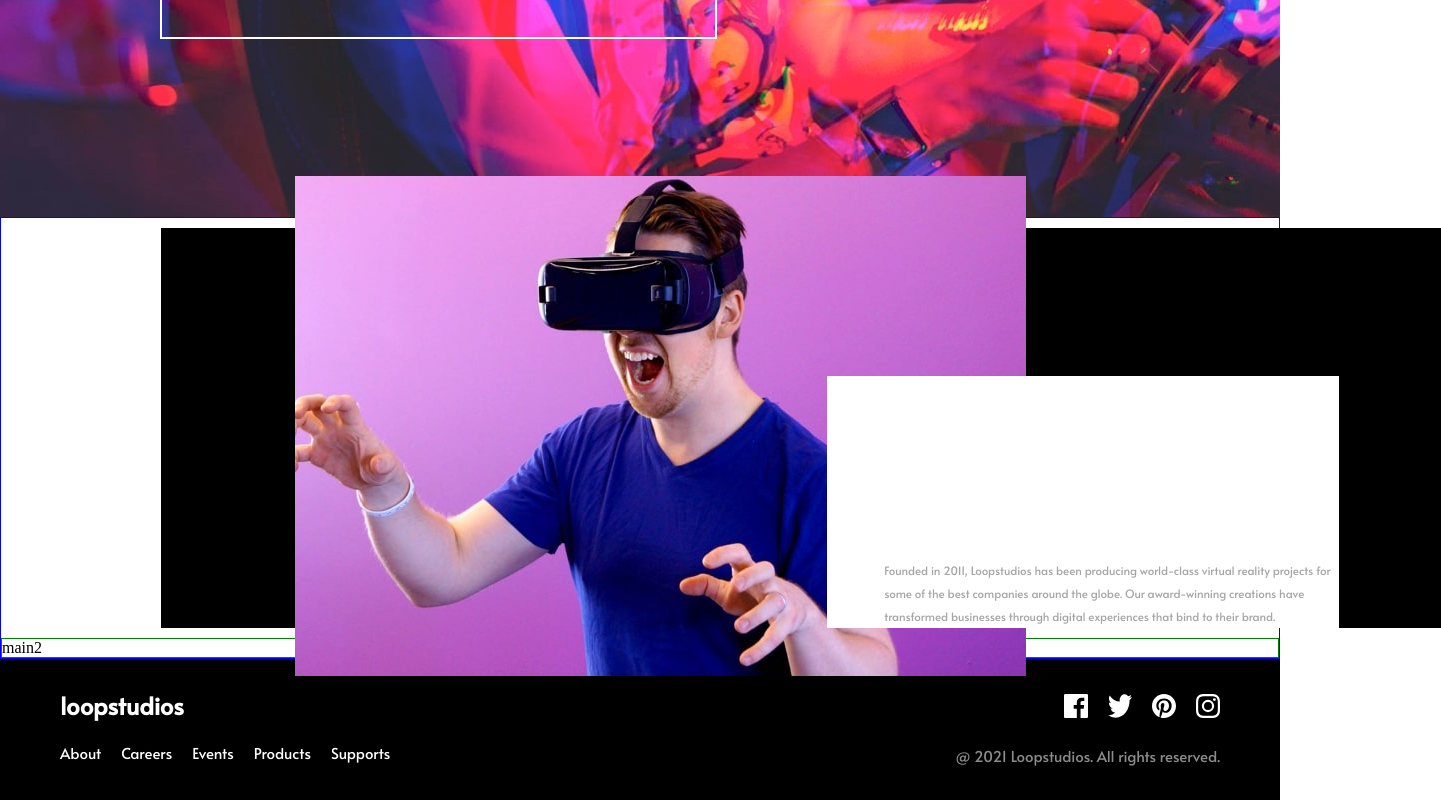
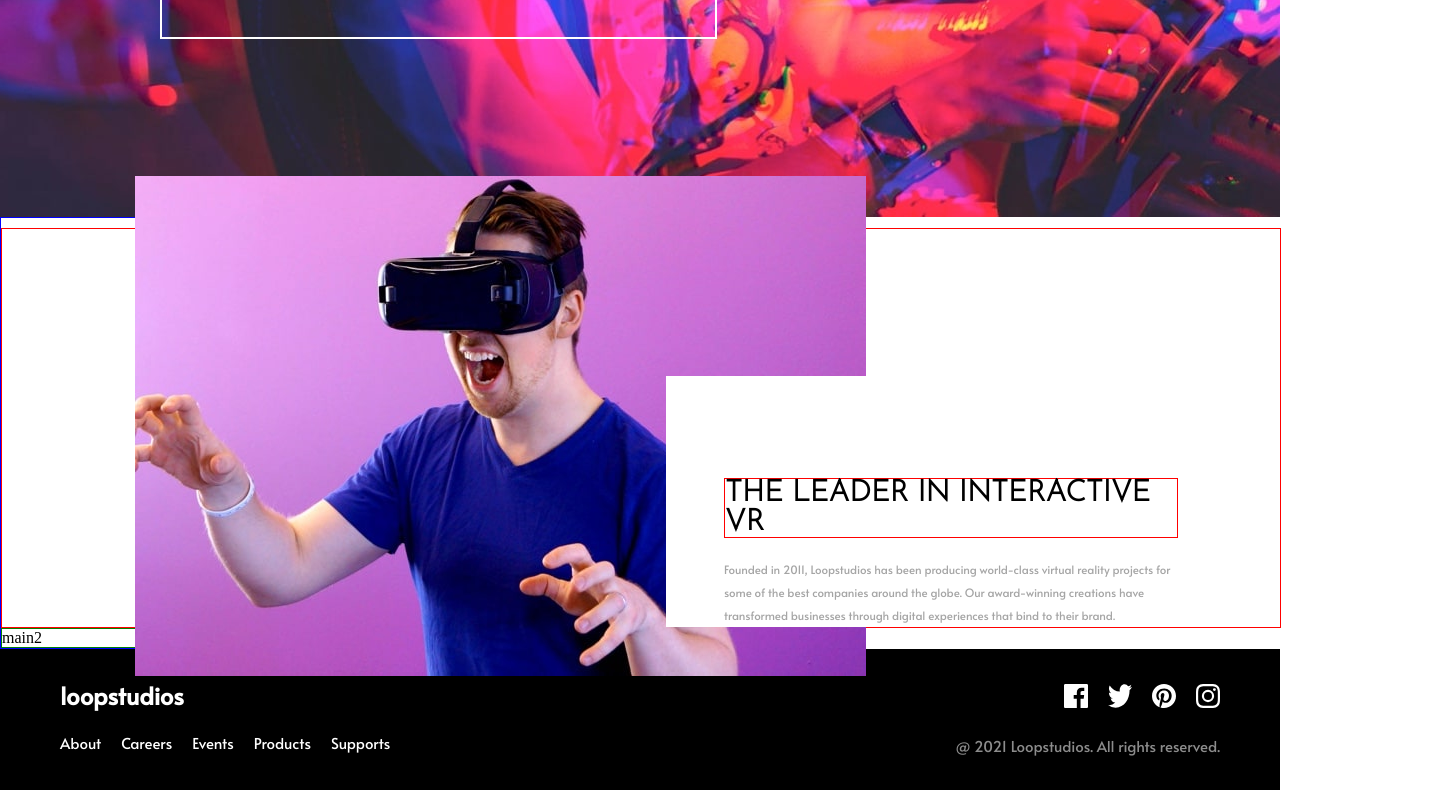
Before and after one commit to Mrcsbda/Web-Responsive-React, a React (Vite) app: page / in a window 1280 px wide. Shown: the part 433-1233 px from the top of the page, 1441 px wide, since content can reach past the window. Built offline with nearby package versions, Linux system fonts and the light colour scheme.

Commit message:
🎨 Improve structure

```diff
--- a/index.html
+++ b/index.html
@@ -2,7 +2,7 @@
 <html lang="en">
   <head>
     <meta charset="UTF-8" />
-    <link rel="icon" type="image/svg+xml" href="/vite.svg" />
+    <link rel="icon" type="image/svg+xml" href="/vr_icon.png" />
     <meta name="viewport" content="width=device-width, initial-scale=1.0" />
     <title>Loopstudios</title>
   </head>
--- a/src/components/banner/banner.scss
+++ b/src/components/banner/banner.scss
@@ -4,7 +4,6 @@
     height: 100%;
     display: flex;
     align-items: center;
-
     &__content {
         color: white;
         border: 2px solid white;
--- a/src/components/main/Main.scss
+++ b/src/components/main/Main.scss
@@ -1,7 +1,7 @@
 .main_father{
     border: 1px blue solid;
+    width: 20vw;
 
-    width: 100%;
 }
 
 @media (max-width: 800px) {
--- a/src/components/main/main1/main.jsx
+++ b/src/components/main/main1/main.jsx
@@ -3,7 +3,7 @@ import "./main1.scss"
 const Main1 = () => {
   return (
     <section className="structure_one">
-    <div className="structure_one_image"><figure className="structure_one_image_figure"><img src="/src/assets/images/desktop/image-interactive.jpg" alt="" /></figure></div>
+    <div className="structure_one_image"><figure className="structure_one_image_figure"><img src="/src/assets/images/desktop/image-interactive.jpg" alt="vr_people_playing" /></figure></div>
     <div className="structure_one_text"><h3>The leader in interactive vr</h3>
         <span>Founded in 2011, Loopstudios has been producing world-class virtual reality projects for some of the best companies around the globe. Our award-winning creations have transformed businesses through digital experiences that bind to their brand.
         </span>
--- a/src/components/main/main1/main1.scss
+++ b/src/components/main/main1/main1.scss
@@ -2,14 +2,17 @@
 
 
 .structure_one{
-    margin: 10px 10rem;
+
+    margin: 10px 10rem 0 0;
     display: flex;
     height: 400px;
+    border: 1px red solid;
     justify-content: center;
     position: relative;
+    background-color: #fff;
     &_image {
+        object-fit: contain;
         margin-right: 22vw;
-        max-width: 800px;
         &_figure{
             width: 100%;
             height: 100%;
@@ -22,6 +25,7 @@
     }
     &_text{
         background-color: #fff;
+        object-fit: contain;
         position: absolute;
         bottom: 0;
         right: 0;
@@ -39,6 +43,8 @@
             font-family: $font-josefin-sans;
             text-transform: uppercase;
             font-size: 2.3vw;
+            border: 1px red solid;
+            color: #000;
         }
         & span{
            font-family: $font-alata;
```
Also changed, not shown: public/vr_icon.png (added).
